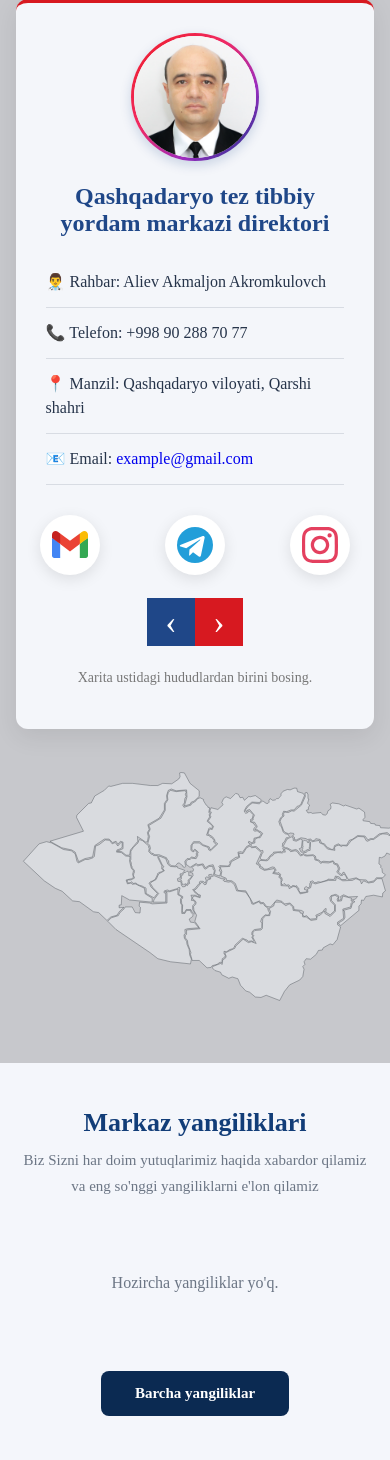
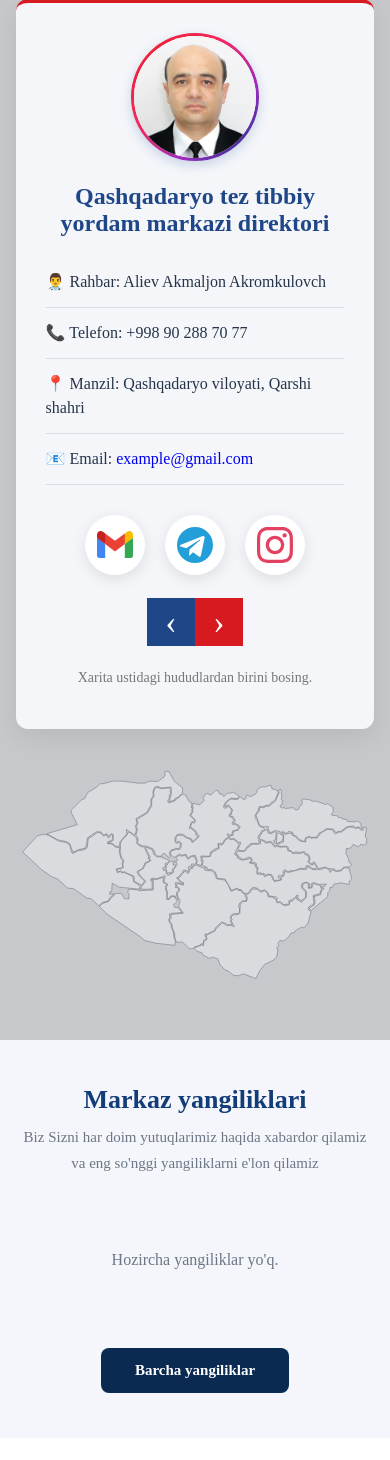
Before and after one commit to NwBornoy/TTYM-sayt, a Django app: page / in a window 390 px wide. Shown: the part 1592-3052 px from the top of the page. Run offline with Django 4.2, Linux system fonts and the light colour scheme; data that the repository does not hold is empty; some libraries are stand-ins or nearby versions.

Commit message:
Yangi bo'limlar qo'shildi

```diff
--- a/blog/static/blog/style.css
+++ b/blog/static/blog/style.css
@@ -2734,6 +2734,15 @@ img {
         width: 100%;
         order: 2;
     }
+    .qashqadaryo-map {
+        width: 100%;
+        max-width: 100%;
+    }
+
+    .qashqadaryo-map svg {
+        width: 100%;
+        height: auto;
+    }
 }
 /* =========================================================
    RAHBAR RASMI — YUPQA VA RASMGA YOPISHGAN HALQA
@@ -2895,7 +2904,7 @@ img {
     align-items: center !important;
     justify-content: center !important;
 
-    gap: 65px !important;
+    gap: 20px !important;
 
     height: 70px !important;
     min-height: 70px !important;
```
